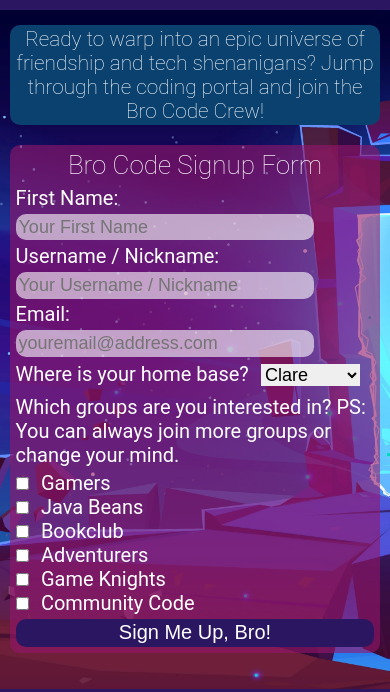
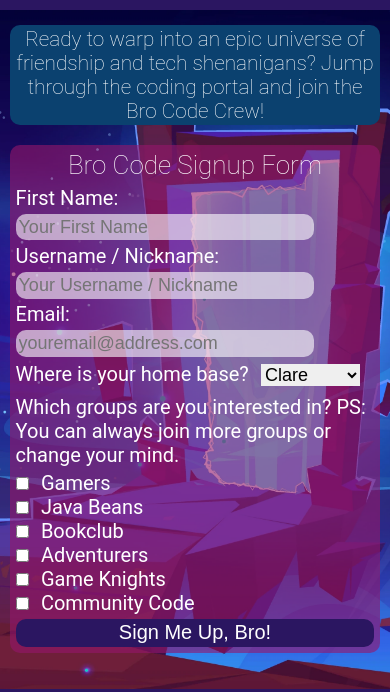
Before and after one commit to TaalVerena/bro-code, a plain HTML site: page join.html in a window 390 px wide. Shown: the part 90-782 px from the top of the page. Drawn offline with Linux system fonts and the light colour scheme; a web font is replaced by a local one.

Commit message:
Adjust join.html background image with media query for max 700px

```diff
--- a/assets/css/style.css
+++ b/assets/css/style.css
@@ -669,6 +669,10 @@ select, input {
         height: 475px;
     }
 
+    #form-background-image {
+        background-image: url(../images/join-background-image-medium.webp);
+    }
+
     #thank-you-cover-text {
         max-height: 280px;
         padding: 2px 20px;
```
Also changed, not shown: assets/images/join-background-image-medium.webp (added), assets/images/join-background-image-small.webp (added).
